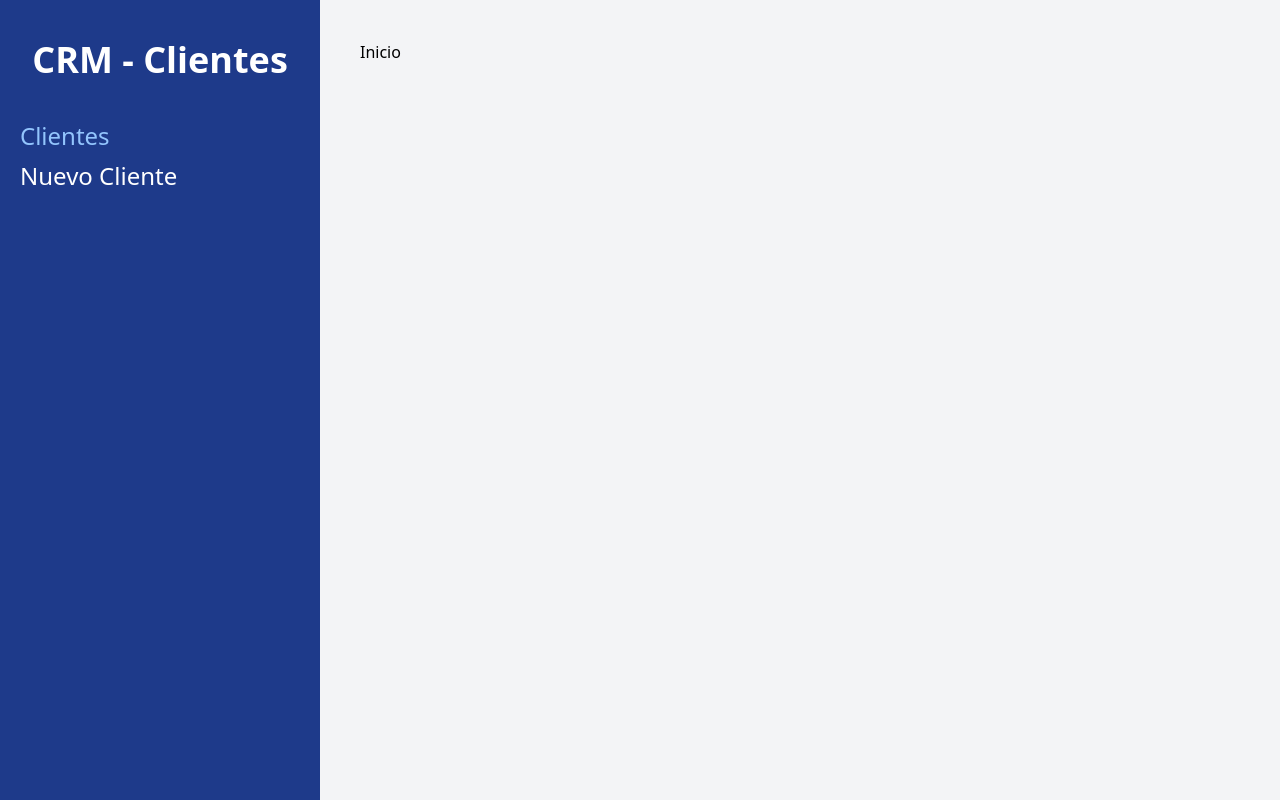
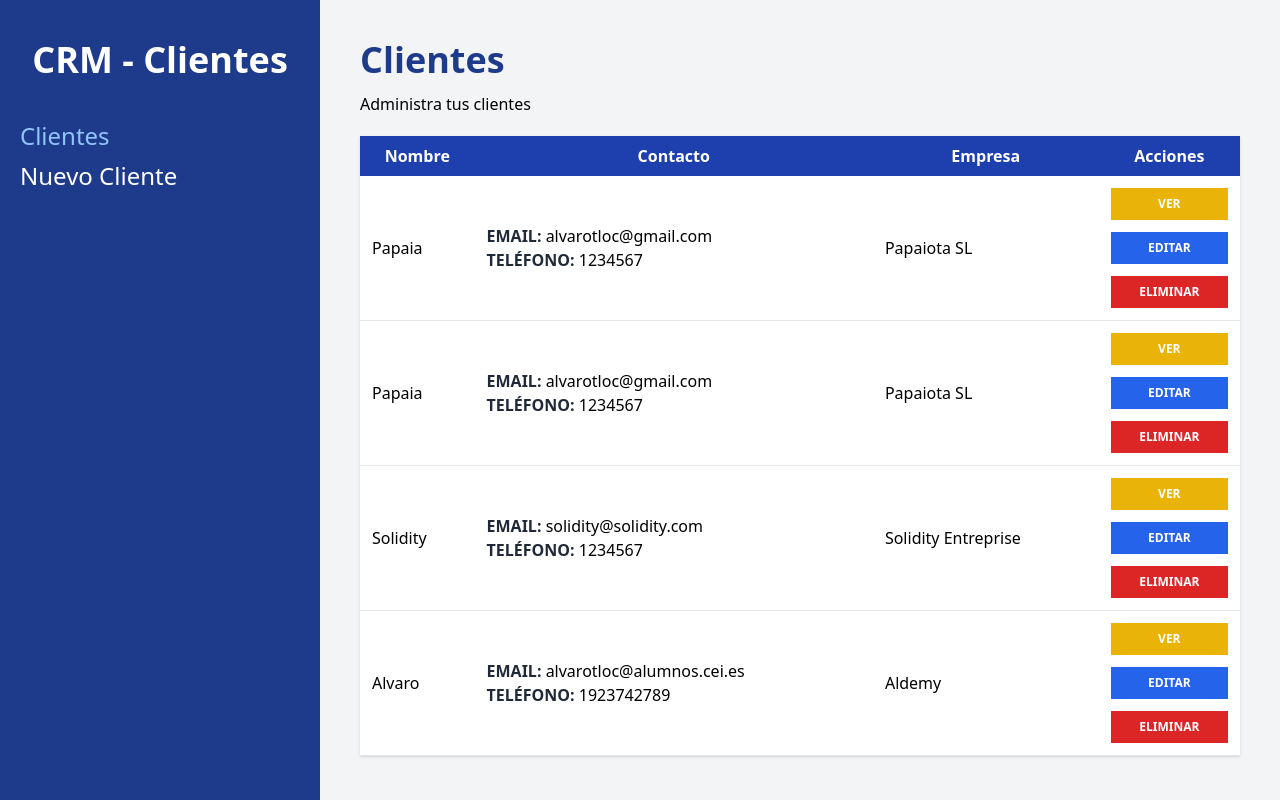
Before and after one commit to Alvarotloc/clients-manager, a React (Vite) app: page /clientes in a window 1280 px wide. Built offline with nearby package versions, Linux system fonts and the light colour scheme; data requests are answered from the project's data file.

Commit message:
Métodos get añadidos, ya puedes ver un cliente en específico y la lista de todos los clientes, próximo paso añadir la opción de editar

```diff
--- a/db.json
+++ b/db.json
@@ -23,6 +23,14 @@
       "telefono": "1234567",
       "notas": "",
       "id": 3
+    },
+    {
+      "nombre": "Alvaro",
+      "empresa": "Aldemy",
+      "email": "alvarotloc@alumnos.cei.es",
+      "telefono": "1923742789",
+      "notas": "",
+      "id": 4
     }
   ]
 }
--- a/src/App.tsx
+++ b/src/App.tsx
@@ -4,6 +4,7 @@ import Layout from './layout/Layout';
 import EditarCliente from "./pages/EditarCliente";
 import Inicio from "./pages/Inicio";
 import NuevoCliente from "./pages/NuevoCliente";
+import VerCliente from './pages/VerCliente';
 
 const App = ():JSX.Element => {
   return (
@@ -13,6 +14,7 @@ const App = ():JSX.Element => {
           <Route index element={<Inicio />}/>
           <Route path="nuevo" element={<NuevoCliente  />}/>
           <Route path="editar/:id" element={<EditarCliente />}/>
+          <Route path=":id" element={<VerCliente />}/>
         </Route>
       </Routes>
     </BrowserRouter>
--- /dev/null
+++ b/src/components/Cliente.tsx
@@ -0,0 +1,28 @@
+import { ClientesType } from "../types/clientes"
+import { useNavigate } from 'react-router-dom';
+
+interface ICliente {
+    cliente : ClientesType
+}
+
+const Cliente = ({cliente}:ICliente):JSX.Element => {
+    const {nombre,email,empresa,telefono,notas,id} = cliente;
+    const navigate = useNavigate();
+  return (
+    <tr className="border-b transition-colors hover:bg-gray-50">
+        <td className="p-3">{nombre}</td>
+        <td className="p-3">
+            <p><span className="text-gray-800 uppercase font-bold">Email: </span> {email} </p>
+            <p><span className="text-gray-800 uppercase font-bold">Teléfono: </span> {telefono} </p>
+        </td>
+        <td className="p-3">{empresa}</td>
+        <td className="p-3">
+        <button type="button" className="bg-yellow-500 transition-colors hover:bg-yellow-600 block w-full text-white p-2 uppercase font-bold text-xs" onClick={() => navigate(`/clientes/${id}`)}>Ver</button>
+            <button type="button" className="bg-blue-600 transition-colors hover:bg-blue-700 block w-full text-white p-2 uppercase font-bold text-xs mt-3">Editar</button>
+            <button type="button" className="bg-red-600 transition-colors hover:bg-red-700 block w-full text-white p-2 uppercase font-bold text-xs mt-3">Eliminar</button>
+        </td>
+    </tr>
+  )
+}
+
+export default Cliente
--- /dev/null
+++ b/src/components/Spinner.tsx
@@ -0,0 +1,12 @@
+import "../styles/Spinner.css";
+const Spinner = (): JSX.Element => {
+  return (
+    <div className="spinner">
+      <div className="bounce1"></div>
+      <div className="bounce2"></div>
+      <div className="bounce3"></div>
+    </div>
+  );
+};
+
+export default Spinner;
--- a/src/pages/Inicio.tsx
+++ b/src/pages/Inicio.tsx
@@ -1,6 +1,43 @@
+import { useEffect, useState } from 'react';
+import { ClientesType } from '../types/clientes';
+import Cliente from '../components/Cliente';
+
 const Inicio = ():JSX.Element => {
+    const [clientes, setClientes] = useState<ClientesType[]>([]);
+    useEffect(() => {
+       const obtenerClientes = async() => {
+        try {
+            const url = 'http://localhost:4000/clientes';
+            const respuesta = await fetch(url);
+            const resultado = await respuesta.json();
+            setClientes(resultado);
+        } catch (error) {
+
+        }
+       }
+       obtenerClientes();
+    },[])
   return (
-    <div>Inicio</div>
+    <>
+    <h1 className="font-black text-4xl text-blue-900">Clientes</h1>
+    <p className="mt-3">Administra tus clientes</p>
+
+    <table className='w-full mt-5 table-auto shadow bg-white'>
+        <thead className='bg-blue-800 text-white'>
+            <tr>
+                <th className='p-2'>Nombre</th>
+                <th className='p-2'>Contacto</th>
+                <th className='p-2'>Empresa</th>
+                <th className='p-2'>Acciones</th>
+            </tr>
+        </thead>
+        <tbody>
+            {clientes.map(cliente => (
+                <Cliente key={cliente.id} cliente={cliente}/>
+            ))}
+        </tbody>
+    </table>
+</>
   )
 }
 
--- /dev/null
+++ b/src/pages/VerCliente.tsx
@@ -0,0 +1,84 @@
+import { useParams } from "react-router-dom";
+import { useEffect, useState } from "react";
+import { ClientesType } from "../types/clientes";
+import Spinner from "../components/Spinner";
+
+const VerCliente = (): JSX.Element => {
+  const [cliente, setCliente] = useState<ClientesType>();
+  const [cargando, setCargando] = useState<boolean>(true);
+  useEffect(() => {
+    const obtenerCliente = async () => {
+      try {
+        const url = `http://localhost:4000/clientes/${id}`;
+        const respuesta = await fetch(url);
+        const resultado = await respuesta.json();
+        setCliente(resultado);
+      } catch (error) {
+        console.log(error);
+      }
+      setCargando(false);
+    };
+    obtenerCliente();
+  }, []);
+  const { id } = useParams();
+  return (
+    <div>
+      {cargando ? (
+        <Spinner />
+      ) : cliente?.nombre ? (
+        <>
+          <h1 className="font-black text-4xl text-blue-900">
+            Ver Cliente: {cliente?.nombre}
+          </h1>
+          <p className="mb-10 mt-3">Información del cliente</p>
+          <p className="text-4xl text-gray-600">
+            {" "}
+            <span className="uppercase font-bold text-gray-800">
+              Cliente:{" "}
+            </span>{" "}
+            {cliente?.nombre}
+          </p>
+          <p className="text-2xl text-gray-600 mt-5">
+            {" "}
+            <span className="uppercase font-bold text-gray-800">
+              Empresa:{" "}
+            </span>{" "}
+            {cliente?.empresa}
+          </p>
+          <p className="text-2xl text-gray-600 mt-5">
+            {" "}
+            <span className="uppercase font-bold text-gray-800">
+              Email:{" "}
+            </span>{" "}
+            {cliente?.email}
+          </p>
+          <p className="text-2xl text-gray-600 mt-5">
+            {" "}
+            <span className="uppercase font-bold text-gray-800">
+              Teléfono:{" "}
+            </span>{" "}
+            {cliente?.telefono}
+          </p>
+          {cliente?.notas && (
+            <p className="text-2xl text-gray-600 mt-5">
+              {" "}
+              <span className="uppercase font-bold text-gray-800">
+                Notas:{" "}
+              </span>{" "}
+              {cliente?.notas}
+            </p>
+          )}
+        </>
+      ) : (
+        <>
+          <h1 className="font-black text-4xl text-blue-900">
+            No hay resultados
+          </h1>
+          <p className="mb-10 mt-3">Pruebe con otro cliente</p>
+        </>
+      )}
+    </div>
+  );
+};
+
+export default VerCliente;
--- /dev/null
+++ b/src/styles/Spinner.css
@@ -0,0 +1,50 @@
+.spinner {
+  margin: 100px auto 0;
+  width: 70px;
+  text-align: center;
+}
+
+.spinner > div {
+  width: 18px;
+  height: 18px;
+  background-color: #1F3A8A;
+
+  border-radius: 100%;
+  display: inline-block;
+  -webkit-animation: sk-bouncedelay 1.4s infinite ease-in-out both;
+  animation: sk-bouncedelay 1.4s infinite ease-in-out both;
+}
+
+.spinner .bounce1 {
+  -webkit-animation-delay: -0.32s;
+  animation-delay: -0.32s;
+}
+
+.spinner .bounce2 {
+  -webkit-animation-delay: -0.16s;
+  animation-delay: -0.16s;
+}
+
+@-webkit-keyframes sk-bouncedelay {
+  0%,
+  80%,
+  100% {
+    -webkit-transform: scale(0);
+  }
+  40% {
+    -webkit-transform: scale(1);
+  }
+}
+
+@keyframes sk-bouncedelay {
+  0%,
+  80%,
+  100% {
+    -webkit-transform: scale(0);
+    transform: scale(0);
+  }
+  40% {
+    -webkit-transform: scale(1);
+    transform: scale(1);
+  }
+}
--- /dev/null
+++ b/src/types/clientes.ts
@@ -0,0 +1,10 @@
+// Generated by https://quicktype.io
+
+export interface ClientesType {
+    nombre:   string;
+    empresa:  string;
+    email:    string;
+    telefono: string;
+    notas:    string;
+    id:       number;
+}
```
